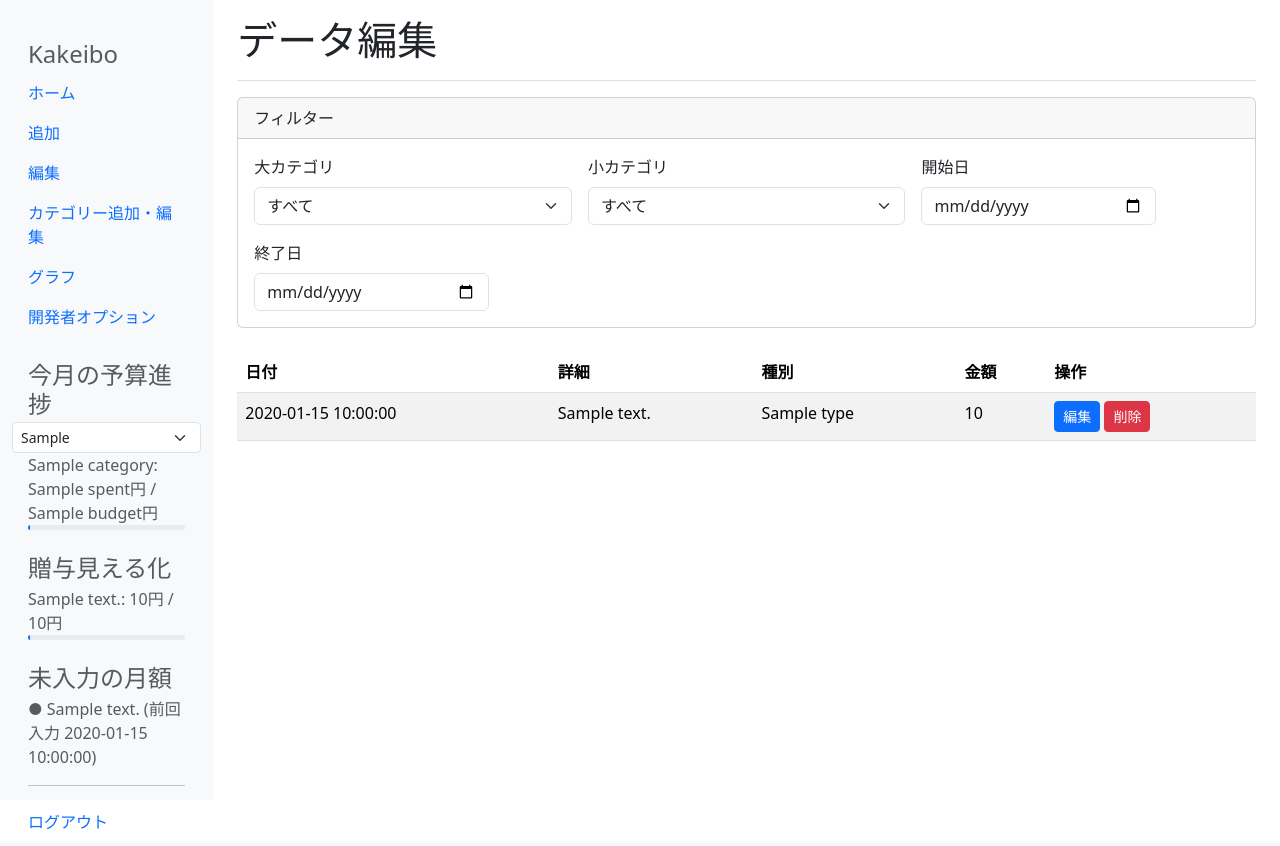
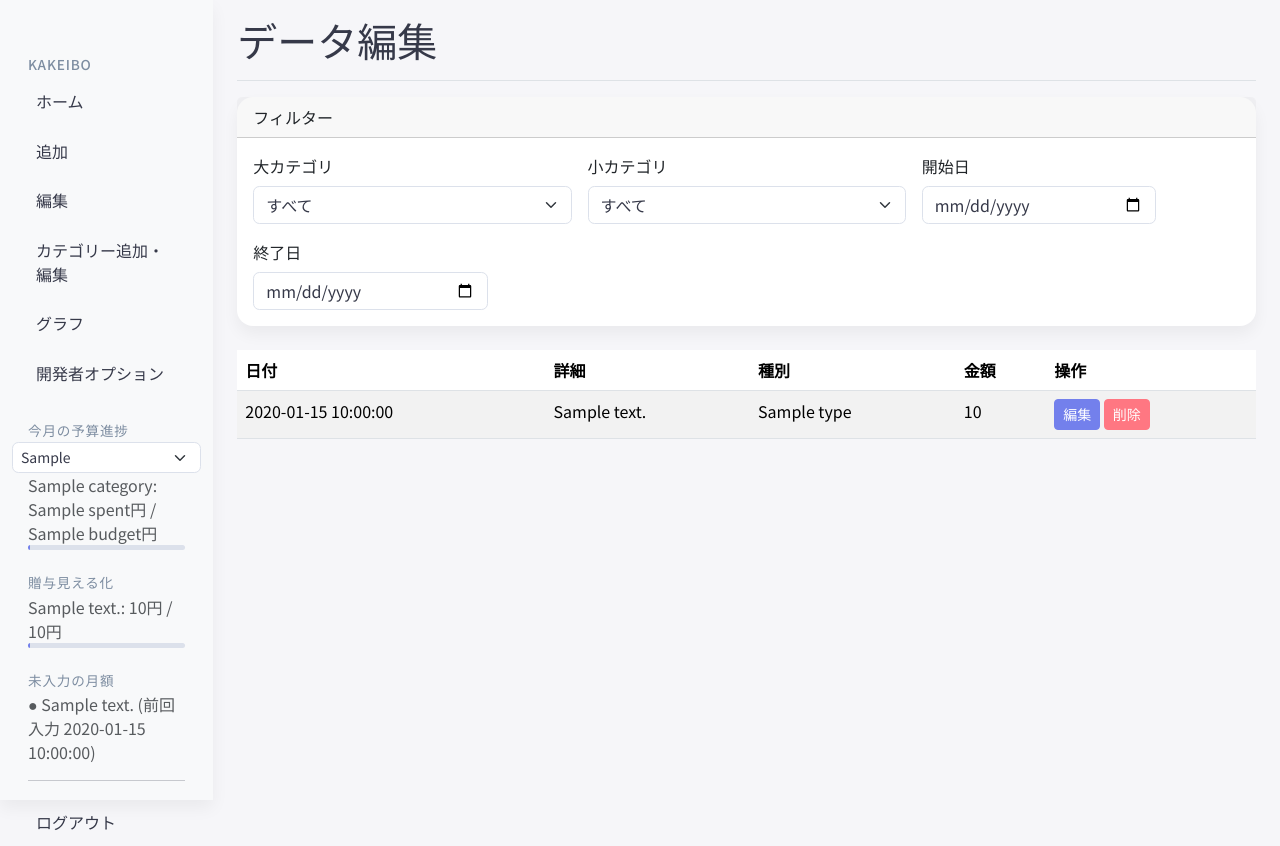
Before and after one commit to Taigairisa/streamlit, a Flask app: template templates/edit_list.html in a window 1280 px wide. Run offline with Flask 3, Linux system fonts and the light colour scheme; the template is opened without the code that fills it: most values are stand-ins (such as "Sample title", 1, 10 or a date in 2020).

Commit message:
とりあえずきれいにした

```diff
--- /dev/null
+++ b/static/css/style.css
@@ -0,0 +1,122 @@
+/* Custom styles for Kakeibo App */
+
+:root {
+    --color-primary: #7380ec;
+    --color-danger: #ff7782;
+    --color-success: #41f1b6;
+    --color-warning: #ffbb55;
+    --color-white: #fff;
+    --color-info-dark: #7d8da1;
+    --color-info-light: #dce1eb;
+    --color-dark: #363949;
+    --color-light: rgba(132, 139, 200, 0.18);
+    --color-background: #f6f6f9;
+
+    --card-border-radius: 1rem; /* Slightly less rounded than example */
+    --border-radius-1: 0.4rem;
+    --border-radius-2: 0.8rem;
+
+    --box-shadow: 0 0.5rem 1rem rgba(0, 0, 0, 0.05); /* Lighter shadow */
+}
+
+body {
+    font-family: 'Noto Sans JP', sans-serif;
+    background: var(--color-background);
+    color: var(--color-dark);
+}
+
+/* Override Bootstrap card styles */
+.card {
+    border: none;
+    border-radius: var(--card-border-radius);
+    box-shadow: var(--box-shadow);
+    transition: all 300ms ease;
+}
+
+.card:hover {
+    box-shadow: 0 0.8rem 1.5rem rgba(0, 0, 0, 0.1); /* Slightly more pronounced hover */
+}
+
+/* Adjust form controls */
+.form-control, .form-select {
+    border-radius: var(--border-radius-1);
+    border-color: var(--color-info-light);
+    background-color: var(--color-white);
+    color: var(--color-dark);
+}
+
+.form-control:focus, .form-select:focus {
+    border-color: var(--color-primary);
+    box-shadow: 0 0 0 0.25rem rgba(115, 128, 236, 0.25); /* Primary color focus ring */
+}
+
+/* Adjust buttons */
+.btn-primary {
+    background-color: var(--color-primary);
+    border-color: var(--color-primary);
+}
+
+.btn-primary:hover {
+    background-color: var(--color-primary-variant); /* Darker primary for hover */
+    border-color: var(--color-primary-variant);
+}
+
+.btn-danger {
+    background-color: var(--color-danger);
+    border-color: var(--color-danger);
+}
+
+.btn-danger:hover {
+    background-color: #e06a74; /* Slightly darker danger for hover */
+    border-color: #e06a74;
+}
+
+.btn-warning {
+    background-color: var(--color-warning);
+    border-color: var(--color-warning);
+}
+
+.btn-warning:hover {
+    background-color: #e0a74c; /* Slightly darker warning for hover */
+    border-color: #e0a74c;
+}
+
+/* Sidebar specific adjustments */
+.sidebar {
+    background: var(--color-white);
+    box-shadow: var(--box-shadow);
+    padding-top: 1rem;
+}
+
+.sidebar .nav-link {
+    color: var(--color-dark-variant);
+    padding: 0.8rem 1.5rem;
+    transition: all 300ms ease;
+}
+
+.sidebar .nav-link:hover {
+    color: var(--color-primary);
+    background: var(--color-light);
+    border-radius: var(--border-radius-1);
+}
+
+.sidebar .nav-link.active {
+    color: var(--color-primary);
+    background: var(--color-light);
+    border-radius: var(--border-radius-1);
+}
+
+.sidebar-heading {
+    color: var(--color-info-dark) !important;
+    font-size: 0.85rem;
+    text-transform: uppercase;
+    letter-spacing: 0.05rem;
+}
+
+.progress {
+    background-color: var(--color-info-light);
+}
+
+.progress-bar {
+    background-color: var(--color-primary);
+}
--- a/templates/base.html
+++ b/templates/base.html
@@ -4,7 +4,15 @@
     <meta charset="utf-8">
     <meta name="viewport" content="width=device-width, initial-scale=1">
     <title>{% block title %}Kakeibo App{% endblock %}</title>
+
+    <!-- Google Fonts & Icons -->
+    <link rel="preconnect" href="https://fonts.googleapis.com">
+    <link rel="preconnect" href="https://fonts.gstatic.com" crossorigin>
+    <link href="https://fonts.googleapis.com/css2?family=Noto+Sans+JP:wght@400;500;700&display=swap" rel="stylesheet">
+    <link href="https://fonts.googleapis.com/icon?family=Material+Icons+Sharp" rel="stylesheet">
+
     <link href="https://cdn.jsdelivr.net/npm/bootstrap@5.3.3/dist/css/bootstrap.min.css" rel="stylesheet">
+    <link rel="stylesheet" href="{{ url_for('static', filename='css/style.css') }}">
 </head>
 <body>
     <div class="container-fluid">
```
Also changed, not shown: AGENTS.md (+39 -0 lines).
